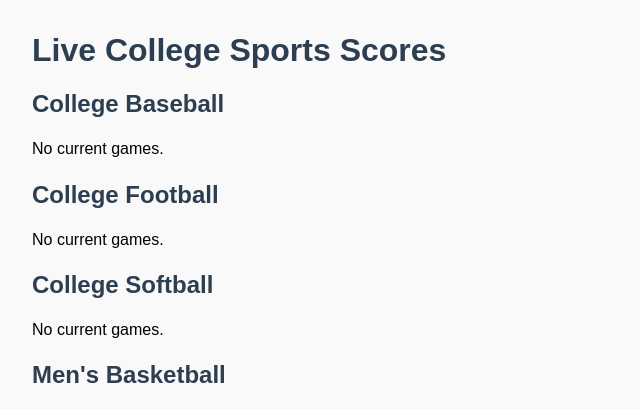
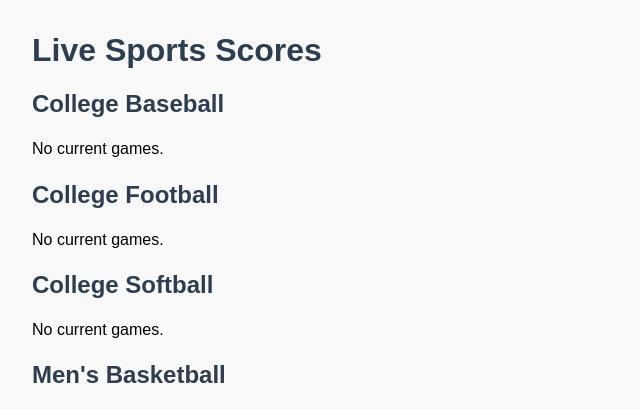
Before and after one commit to ericsjaffe/espnScores2, a Flask app: page / in a window 1280 px wide. Shown: the top 409 px of the page, without its empty margins (0-640 px from the left). Run offline with Flask 3, Linux system fonts and the light colour scheme; data that the repository does not hold is empty.

Commit message:
Update index.html

```diff
--- a/templates/index.html
+++ b/templates/index.html
@@ -10,7 +10,7 @@
     </style>
 </head>
 <body>
-    <h1>Live College Sports Scores</h1>
+    <h1>Live Sports Scores</h1>
     <div id="score-container">
         {% for sport, games in all_scores.items() %}
             <h2>{{ sport }}</h2>
```
